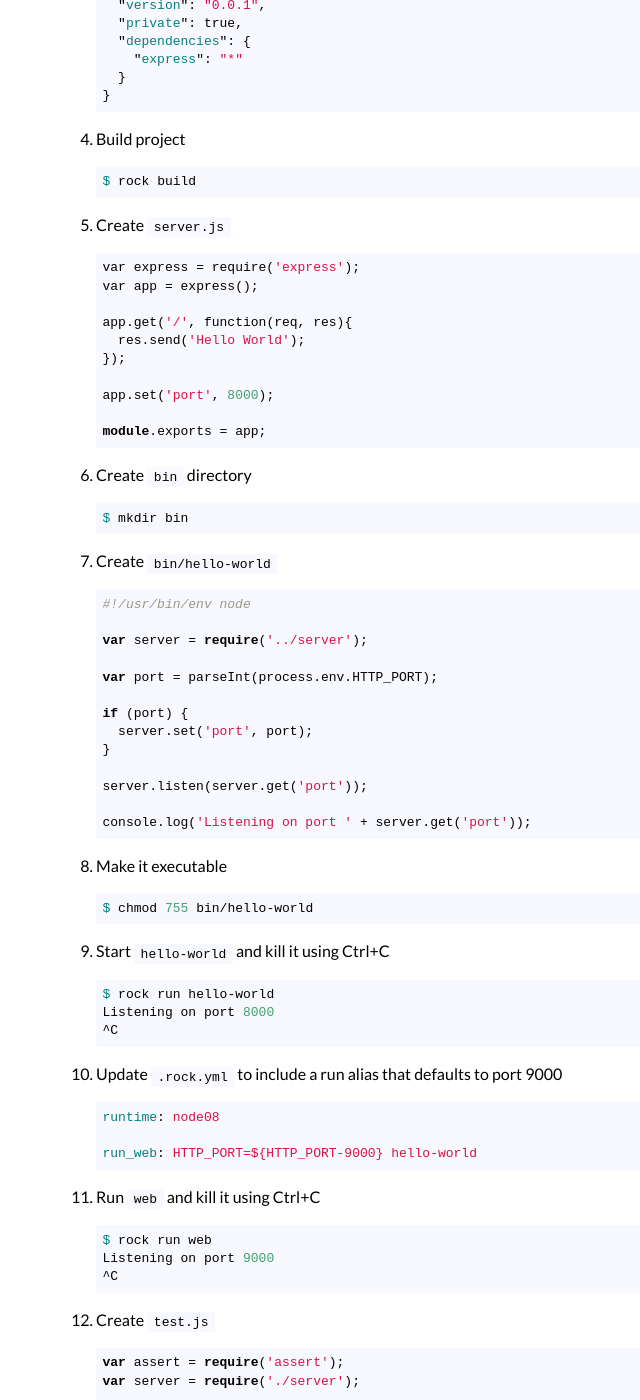
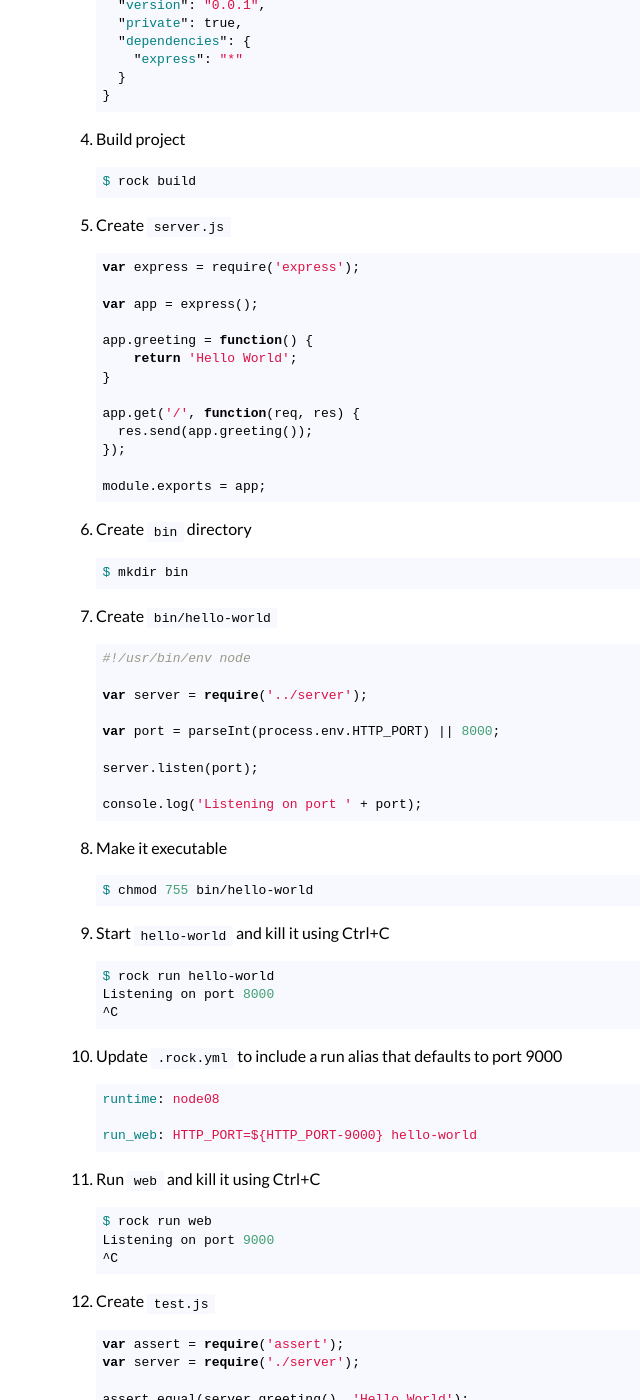
Before and after one commit to silas/rock, a Jekyll site: the page built from getting-started/node/index.md, in a window 1280 px wide and 1400 px high, scrolled down 451 px. Shown: the whole window, without its empty margins (0-640 px from the left). Built offline with Jekyll 4.4.1, drawn with Linux system fonts in a browser that asks for light colours; some of the changed text lies outside the part shown.

Commit message:
Test greeting instead of port

```diff
--- a/getting-started/node/index.md
+++ b/getting-started/node/index.md
@@ -33,13 +33,16 @@ title: Getting Started with Node
  1. Create `server.js`
 
         var express = require('express');
+
         var app = express();
 
-        app.get('/', function(req, res){
-          res.send('Hello World');
+        app.greeting = function() {
+            return 'Hello World';
+        }
+
+        app.get('/', function(req, res) {
+          res.send(app.greeting());
         });
-
-        app.set('port', 8000);
 
         module.exports = app;
 
@@ -53,15 +56,11 @@ title: Getting Started with Node
 
         var server = require('../server');
 
-        var port = parseInt(process.env.HTTP_PORT);
+        var port = parseInt(process.env.HTTP_PORT) || 8000;
 
-        if (port) {
-          server.set('port', port);
-        }
+        server.listen(port);
 
-        server.listen(server.get('port'));
-
-        console.log('Listening on port ' + server.get('port'));
+        console.log('Listening on port ' + port);
 
  1. Make it executable
 
@@ -90,7 +89,7 @@ title: Getting Started with Node
         var assert = require('assert');
         var server = require('./server');
 
-        assert.equal(server.get('port'), 8000);
+        assert.equal(server.greeting(), 'Hello World');
 
  1. Update `package.json` to include test script
 
```
Also changed, not shown: getting-started/perl/index.md (+8 -6 lines).
